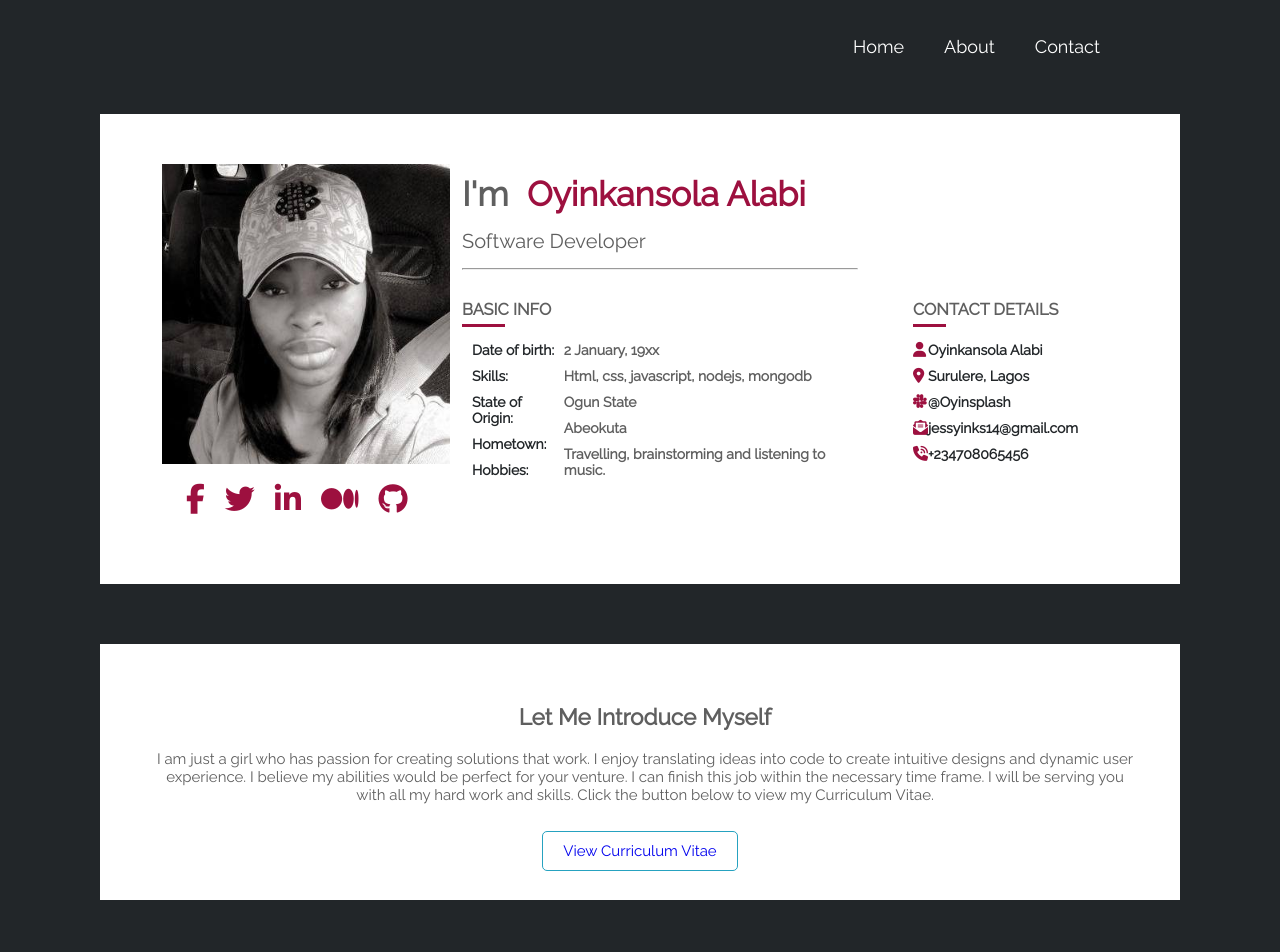
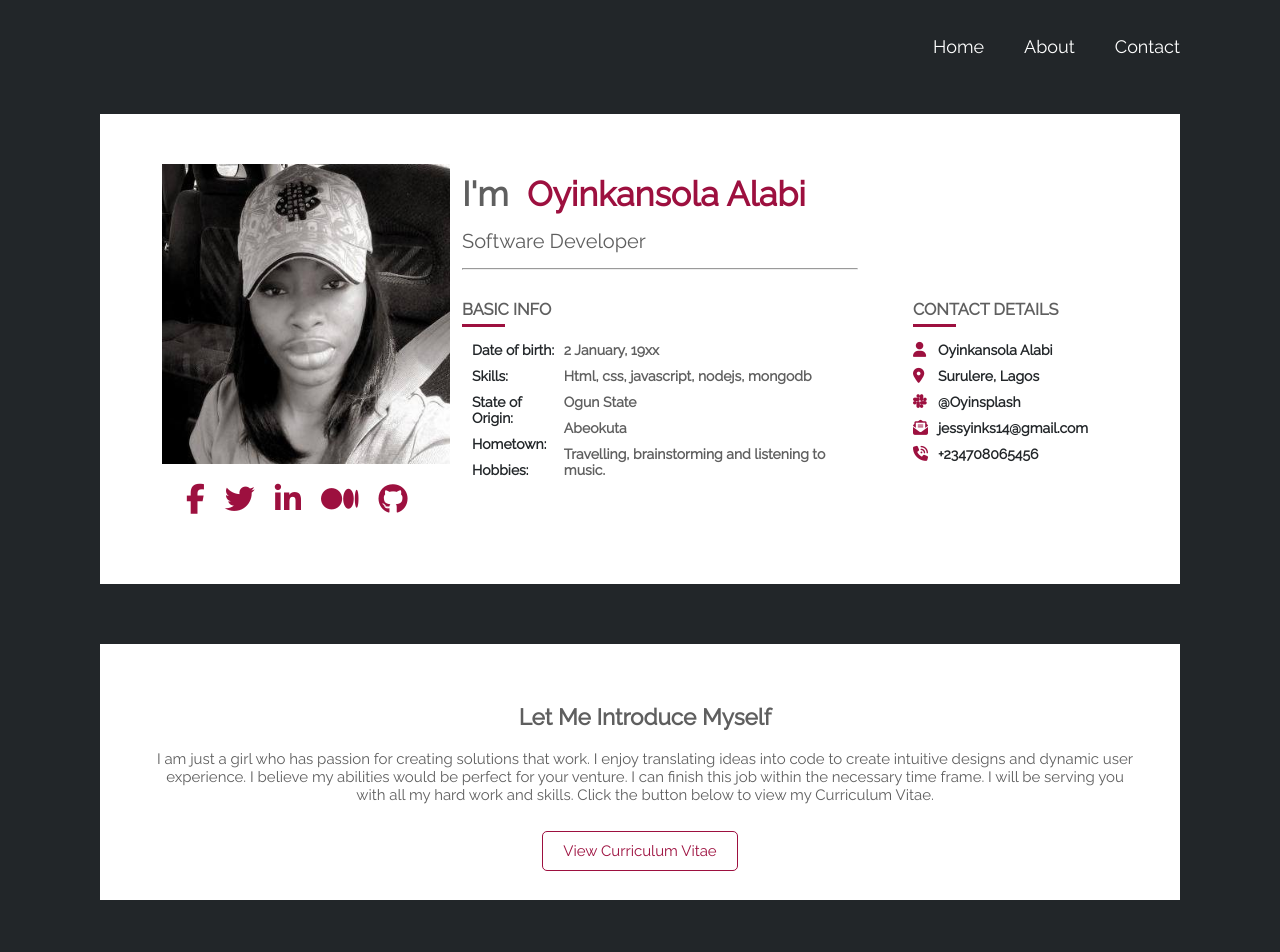
Before and after one commit to Oyinsplash/profile_page, a plain HTML site: page index.html in a window 1280 px wide. Shown: the top 952 px of the page. Drawn offline with Linux system fonts and the light colour scheme.

Commit message:
Modified style sheet

```diff
--- a/index.html
+++ b/index.html
@@ -157,7 +157,7 @@
                 <textarea
                   name="message"
                   id="message"
-                  cols="55"
+                  cols="62"
                   rows="10"
                 ></textarea
                 ><br />
--- a/style.css
+++ b/style.css
@@ -19,7 +19,7 @@ body {
   display: flex;
   justify-content: flex-end;
   font-family: "Raleway", sans-serif;
-  margin: 2rem 8rem;
+  margin: 2rem 0;
 }
 .nav_bar a {
   margin: 1rem;
@@ -28,12 +28,17 @@ body {
   font-size: 18px;
   text-decoration: none;
   color: #fff;
+  transition: 0.3s;
 }
 .nav_bar a:hover{
-    border: 1px solid #fe828c;
+    /* border: 1px solid #fe828c; */
+    color:#fe828c;
+
 }
+
 .home {
   display: flex;
+  flex-wrap: wrap;
   justify-content: center;
   padding: 50px 20px;
   background-color: #fff;
@@ -120,7 +125,7 @@ body {
   margin-left: 4rem;
 }
 .contact_details hr{
-    width: 15%;
+    width: 20%;
     height: 0.1rem;
     background-color: #9d103f;
     margin: .5rem 0;
@@ -141,6 +146,7 @@ body {
 .contact_details .fab, .contact_details .fas{
     color: #9d103f;
     font-size: 1.5rem;
+    margin-right: 1rem;
 }
 .about {
   display: flex;
@@ -155,13 +161,25 @@ body {
 .about .title, .about .content{
     margin: 2rem auto 2rem 1rem;
 }
-.cv_btn {
+.about .cv_btn {
   text-decoration: none;
-  border: 1px solid #26a2c0;
+  border: 1px solid #9d103f;
   padding: 1rem 2rem;
   border-radius: 5px;
   margin-top: 5rem;
+  color: #9d103f;
+  animation: bounce 0.3s;
+  animation-direction: alternate;
+  animation-iteration-count: infinite;
+
 }
+.about .cv_btn:hover {
+    background-color: #9d103f;
+    color: #fe828c;
+}
+@keyframes bounce {
+    to { transform: scale(1.2); }
+  }
 
 .contact {
   background-color: #222629;
@@ -218,6 +236,7 @@ body {
   margin: 0 2rem 2rem 0;
   border-radius: 0.5rem;
   padding: 1rem;
+  width: 200px;
   border: 1px solid #fe828c;
 }
 .company_subject input,
@@ -245,4 +264,5 @@ body {
   background-color: #222629;
   border: 1px solid #222629;
   color: #fe828c;
+  font-size: 1.5rem;
 }
```
